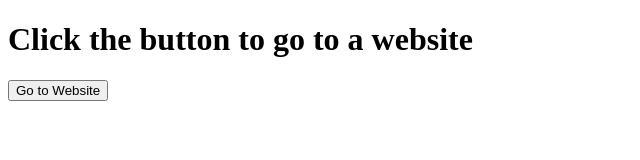
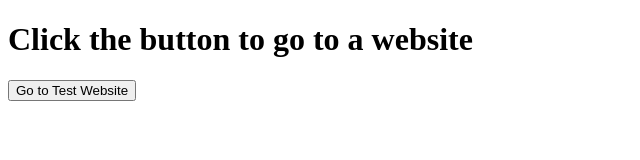
Before and after one commit to HaPhongLe/haphongle.github.io, a plain HTML site: page index.html in a window 1280 px wide. Shown: the full height of the page, 0-640 px from the left. Drawn offline with Linux system fonts and the light colour scheme.

Commit message:
Update index.html

```diff
--- a/index.html
+++ b/index.html
@@ -7,7 +7,7 @@
     <h1>Click the button to go to a website</h1>
 
     <!-- The button with an "onclick" event handler -->
-    <button id="goToWebsiteButton">Go to Website</button>
+    <button id="goToWebsiteButton">Go to Test Website</button>
 
     <script>
         // JavaScript code to handle the button click event
```
